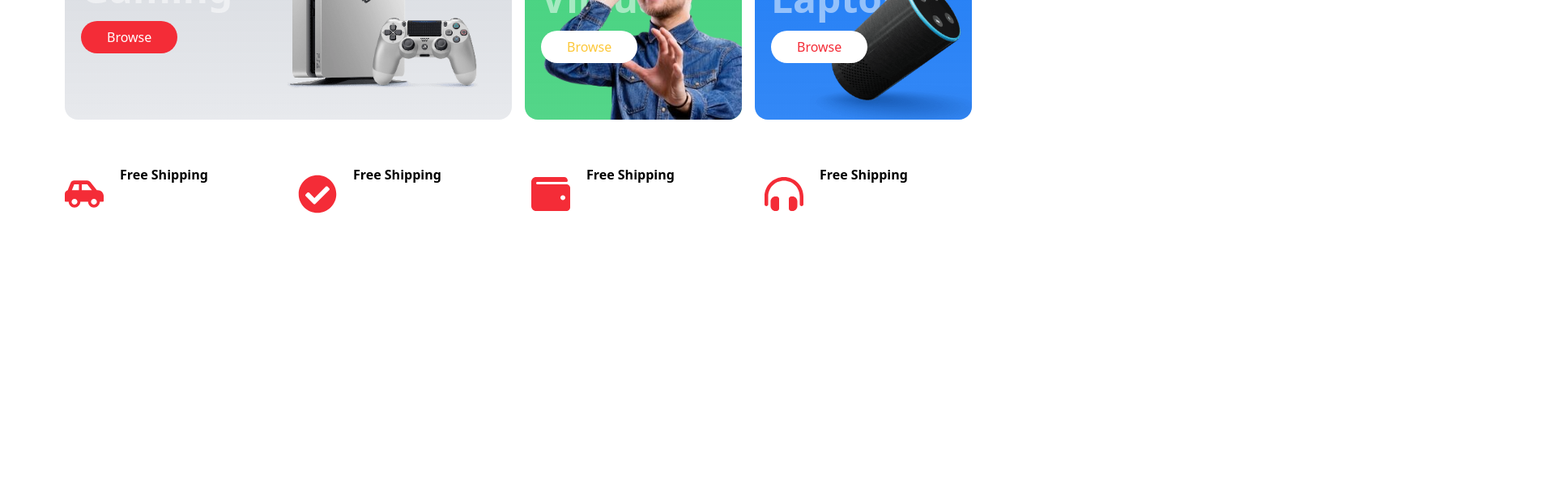
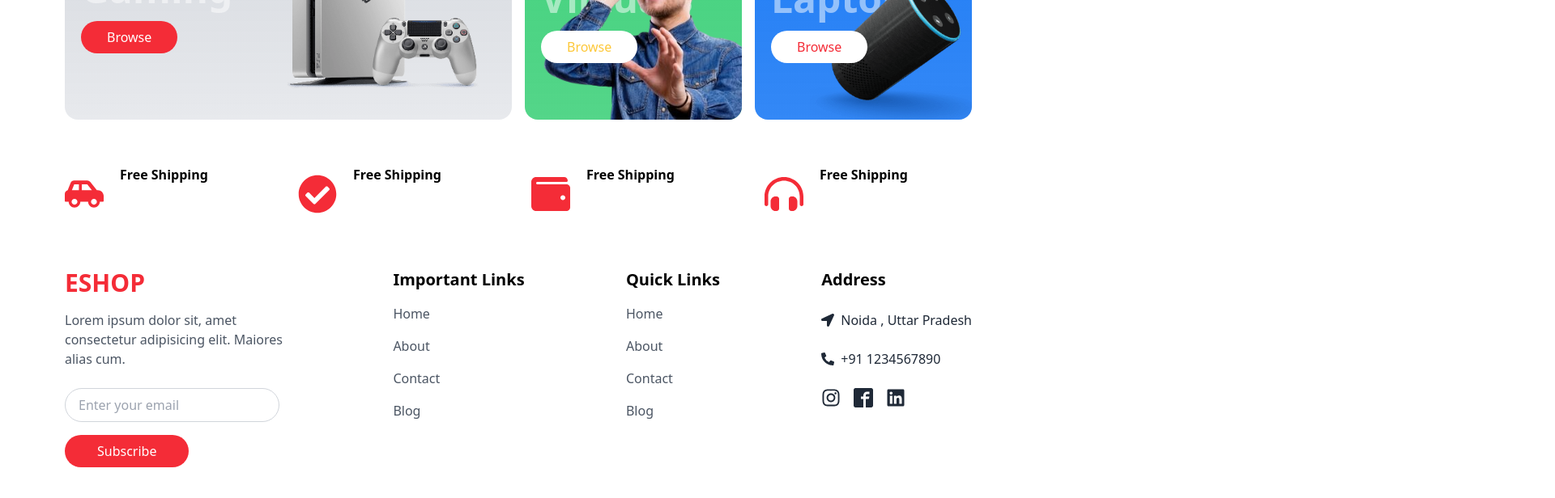
Before and after one commit to Hamza2542002/e-coomerce-react, a React (Vite) app: page / in a window 1280 px wide. Shown: the part 4212-4828 px from the top of the page at 81% size, 1920 px wide, since content can reach past the window. Before the commit the page ends 4504 px from the top, so only its background shows below. Built offline with nearby package versions, Linux system fonts and the light colour scheme; the HTML template or start-up script is replaced by a standard one.

Commit message:
adding footer

```diff
--- a/src/App.jsx
+++ b/src/App.jsx
@@ -3,12 +3,14 @@ import './App.css'
 import Navbar from './components/Navbar'
 import Hero from './components/Hero/Hero'
 import Category from './components/Category/Category'
+import Footer from './components/Footer/Footer'
 export default function App() {
   return (
     <div className='bg-white dark:bg-gray-900'>
       <Navbar />
       <Hero />
       <Category />
+      <Footer />
     </div>
   )
 }
--- /dev/null
+++ b/src/components/Footer/Footer.jsx
@@ -0,0 +1,49 @@
+import React from 'react'
+import { FaInstagram, FaLinkedin, FaLocationArrow, FaPhoneAlt } from 'react-icons/fa'
+import { FaFacebook } from 'react-icons/fa6'
+import { ImFacebook2 } from 'react-icons/im'
+
+export default function Footer() {
+  return (
+    <footer className=''>
+      <div className="container flex flex-wrap justify-between items-start gap-4">
+        <div className="flex flex-col items-start justify-start py-10 md:w-[25%] w-[100%]">
+          <h2 className='text-3xl font-semibold text-start text-secondary'>ESHOP</h2>
+          <p className='text-md text-start text-gray-600 mt-4'>Lorem ipsum dolor sit, amet consectetur adipisicing elit. Maiores alias cum.</p>
+          <form className='mt-6 flex flex-col items-start justify-center gap-4'>
+            <input type="email" placeholder='Enter your email' className='border  outline-none border-gray-300 rounded-full px-4 py-2 md:w-[80] w-[100%]' />
+            <button type="submit" className='bg-primary text-white rounded-full px-10 py-2'>Subscribe</button>
+          </form>
+        </div>
+        <div className="flex flex-col justify-center mt-10">
+          <h3 className='text-xl font-semibold'>Important Links</h3>
+          <ul className="flex flex-col items-start gap-4 mt-4">
+            <li><a href="#" className='text-gray-600 hover:text-gray-700'>Home</a></li>
+            <li><a href="#" className='text-gray-600 hover:text-gray-700'>About</a></li>
+            <li><a href="#" className='text-gray-600 hover:text-gray-700'>Contact</a></li>
+            <li><a href="#" className='text-gray-600 hover:text-gray-700'>Blog</a></li>
+          </ul>
+        </div>
+        <div className="flex flex-col justify-center mt-10">
+          <h3 className='text-xl font-semibold'>Quick Links</h3>
+          <ul className="flex flex-col items-start gap-4 mt-4">
+            <li><a href="#" className='text-gray-600 hover:text-gray-700'>Home</a></li>
+            <li><a href="#" className='text-gray-600 hover:text-gray-700'>About</a></li>
+            <li><a href="#" className='text-gray-600 hover:text-gray-700'>Contact</a></li>
+            <li><a href="#" className='text-gray-600 hover:text-gray-700'>Blog</a></li>
+          </ul>
+        </div>
+        <div className="flex flex-col justify-center gap-2 mt-10">
+          <h3 className='text-xl font-semibold'>Address</h3>
+          <p className='text-gray-800 mt-4 flex items-center gap-2'><FaLocationArrow />Noida , Uttar Pradesh</p>
+          <p className='text-gray-800 mt-4 flex items-center gap-2'><FaPhoneAlt />+91 1234567890</p>
+          <ul className="flex items-start justify-start gap-4 mt-4">
+            <li><a href="#" className='text-gray-800 hover:text-secondary text-2xl'><FaInstagram /></a></li>
+            <li><a href="#" className='text-gray-800 hover:text-secondary text-2xl'><ImFacebook2 /></a></li>
+            <li><a href="#" className='text-gray-800 hover:text-secondary text-2xl'><FaLinkedin /></a></li>
+          </ul>
+        </div>
+      </div>
+    </footer>
+  )
+}
```
